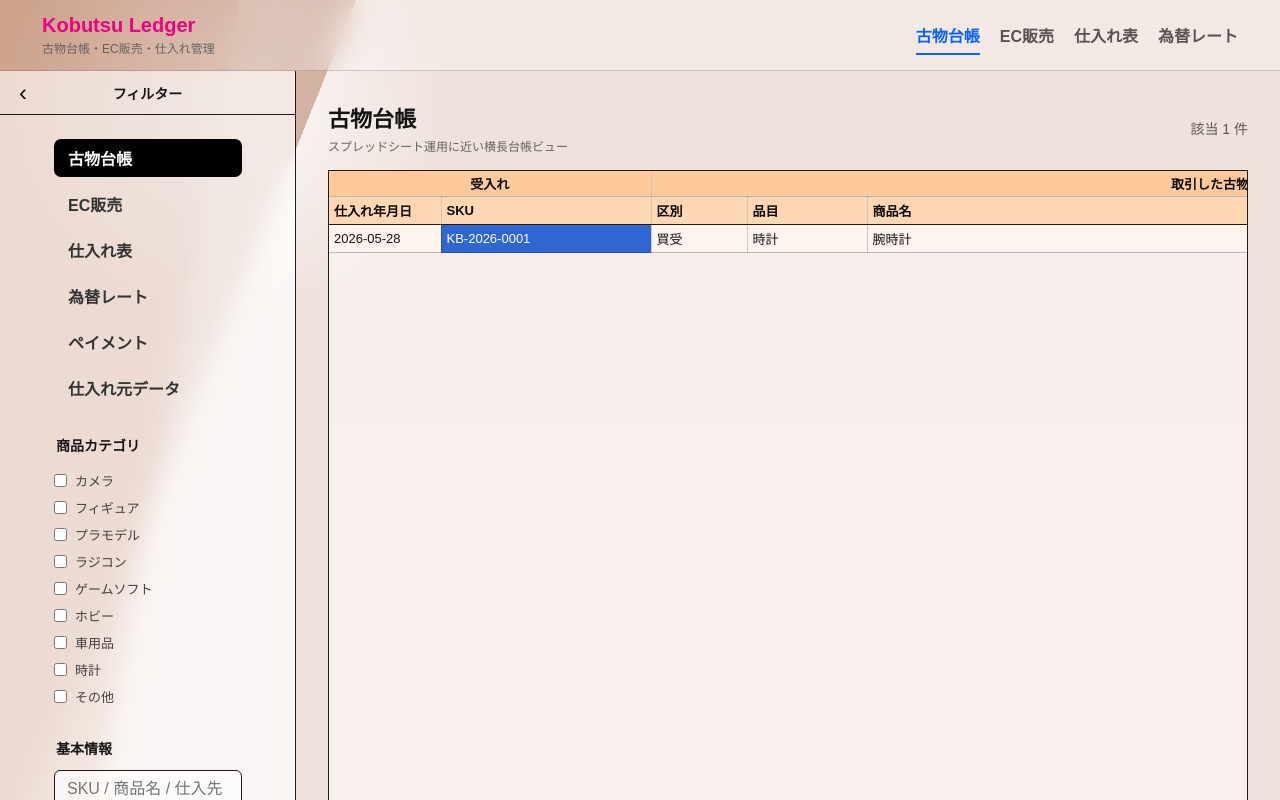
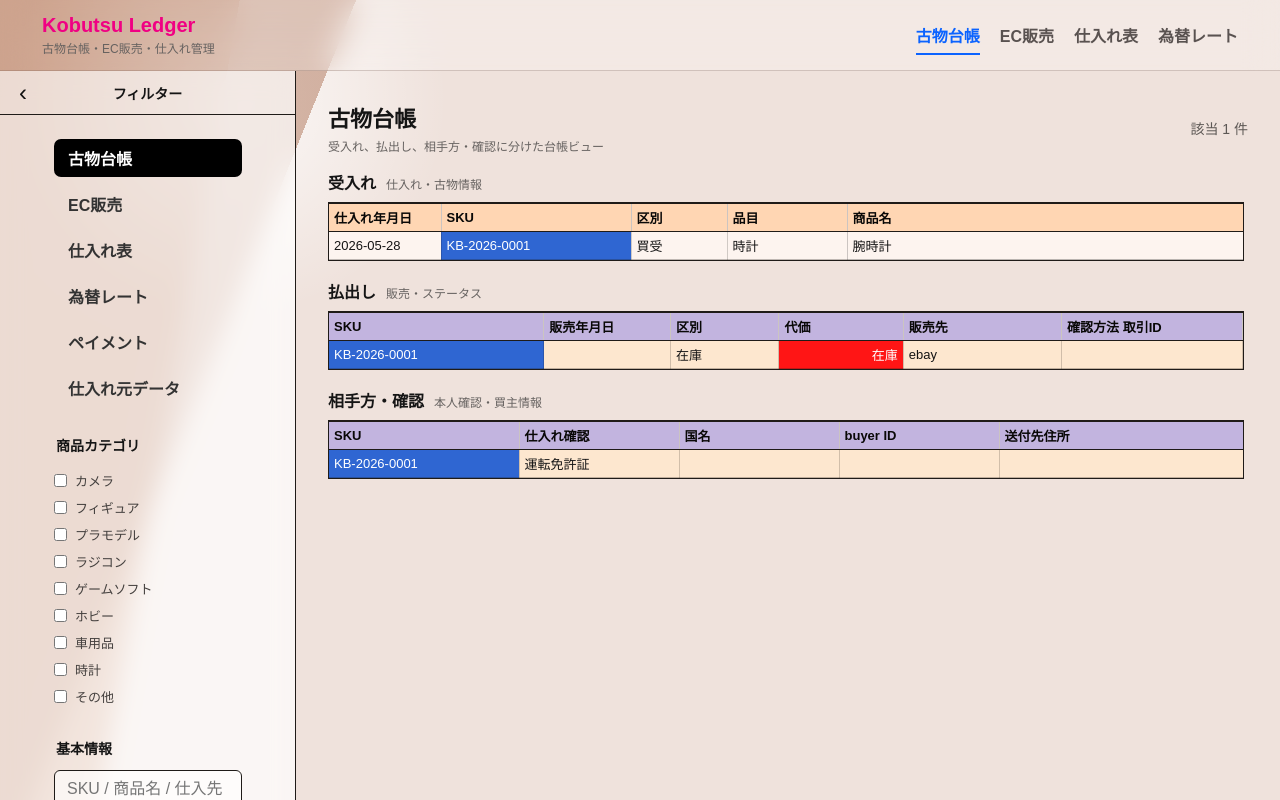
Before and after one commit to muu-ima/muu-ledger-system, a Next.js app in the folder frontend/: page / in a window 1280 px wide. Shown: the top 800 px of the page. Built offline with nearby package versions, Linux system fonts and the light colour scheme; no server answers.

Commit message:
Split ledger view into sections

```diff
--- a/frontend/app/components/LedgerWorkspace.tsx
+++ b/frontend/app/components/LedgerWorkspace.tsx
@@ -175,13 +175,19 @@ export default function LedgerWorkspace({ items }: { items: LedgerItem[] }) {
           <section className="ledgerTop">
             <div>
               <h1>{activeTab}</h1>
-              <p>スプレッドシート運用に近い横長台帳ビュー</p>
+              <p>受入れ、払出し、相手方・確認に分けた台帳ビュー</p>
             </div>
             <div className="resultCount">該当 {visibleItems.length} 件</div>
           </section>
 
+          <div className="ledgerSections">
+            <section className="ledgerSection">
+              <div className="sectionTitle">
+                <h2>受入れ</h2>
+                <span>仕入れ・古物情報</span>
+              </div>
               <div className="ledgerTableFrame">
-            <table className="ledgerGrid">
+                <table className="ledgerGrid intakeGrid">
                   <colgroup>
                     <col className="dateCol" />
                     <col className="skuCol" />
@@ -191,24 +197,8 @@ export default function LedgerWorkspace({ items }: { items: LedgerItem[] }) {
                     <col className="qtyCol" />
                     <col className="moneyCol" />
                     <col className="sourceCol" />
-                <col className="verifyCol" />
-                <col className="dateCol" />
-                <col className="typeCol" />
-                <col className="moneyCol" />
-                <col className="sourceCol" />
-                <col className="verifyCol" />
-                <col className="buyerCol" />
-                <col className="buyerCol" />
-                <col className="addressCol" />
                   </colgroup>
                   <thead>
-                <tr className="groupRow">
-                  <th colSpan={2}>受入れ</th>
-                  <th colSpan={5}>取引した古物</th>
-                  <th colSpan={2}>取引きの相手方</th>
-                  <th colSpan={4}>払出し</th>
-                  <th colSpan={4}>取引きの相手方</th>
-                </tr>
                     <tr className="headerRow">
                       <th>仕入れ年月日</th>
                       <th>SKU</th>
@@ -217,32 +207,58 @@ export default function LedgerWorkspace({ items }: { items: LedgerItem[] }) {
                       <th>商品名</th>
                       <th>数量</th>
                       <th>代価</th>
-                  <th>区分</th>
-                  <th>確認方法 取引ID</th>
+                      <th>仕入れ先</th>
+                    </tr>
+                  </thead>
+                  <tbody>
+                    {visibleItems.map((item, index) => (
+                      <tr key={item.id}>
+                        <td>{item.acquiredAt || (index % 5 === 0 ? "在庫" : "")}</td>
+                        <td className="selectedCell">{item.managementNo}</td>
+                        <td>買受</td>
+                        <td>{item.category}</td>
+                        <td className="nameCell">{item.itemName}</td>
+                        <td className="numberCell">1</td>
+                        <td className="numberCell">{formatYen(item.purchasePrice)}</td>
+                        <td>{item.acquiredFrom}</td>
+                      </tr>
+                    ))}
+                  </tbody>
+                </table>
+              </div>
+            </section>
+
+            <section className="ledgerSection">
+              <div className="sectionTitle">
+                <h2>払出し</h2>
+                <span>販売・ステータス</span>
+              </div>
+              <div className="ledgerTableFrame">
+                <table className="ledgerGrid payoutGrid">
+                  <colgroup>
+                    <col className="skuCol" />
+                    <col className="dateCol" />
+                    <col className="typeCol" />
+                    <col className="moneyCol" />
+                    <col className="sourceCol" />
+                    <col className="verifyCol" />
+                  </colgroup>
+                  <thead>
+                    <tr className="headerRow">
+                      <th>SKU</th>
                       <th>販売年月日</th>
                       <th>区別</th>
                       <th>代価</th>
                       <th>販売先</th>
                       <th>確認方法 取引ID</th>
-                  <th>国名</th>
-                  <th>buyer ID</th>
-                  <th>送付先住所</th>
                     </tr>
                   </thead>
                   <tbody>
-                {visibleItems.map((item, index) => {
+                    {visibleItems.map((item) => {
                       const sold = item.status === "sold" || Boolean(item.soldAt);
                       return (
                         <tr key={item.id}>
-                      <td>{item.acquiredAt || (index % 5 === 0 ? "在庫" : "")}</td>
                           <td className="selectedCell">{item.managementNo}</td>
-                      <td>{sold ? "買受" : "買受"}</td>
-                      <td>{item.category}</td>
-                      <td className="nameCell">{item.itemName}</td>
-                      <td className="numberCell">1</td>
-                      <td className="numberCell">{formatYen(item.purchasePrice)}</td>
-                      <td>{item.acquiredFrom}</td>
-                      <td>{item.sellerIdentification}</td>
                           <td>{item.soldAt}</td>
                           <td>{sold ? "売却" : statusLabel[item.status]}</td>
                           <td className={sold ? "numberCell selectedCell" : "warningCell"}>
@@ -250,6 +266,44 @@ export default function LedgerWorkspace({ items }: { items: LedgerItem[] }) {
                           </td>
                           <td>{item.soldTo || "ebay"}</td>
                           <td>{sold ? item.managementNo.replaceAll("_", "") : ""}</td>
+                        </tr>
+                      );
+                    })}
+                  </tbody>
+                </table>
+              </div>
+            </section>
+
+            <section className="ledgerSection">
+              <div className="sectionTitle">
+                <h2>相手方・確認</h2>
+                <span>本人確認・買主情報</span>
+              </div>
+              <div className="ledgerTableFrame">
+                <table className="ledgerGrid partyGrid">
+                  <colgroup>
+                    <col className="skuCol" />
+                    <col className="verifyCol" />
+                    <col className="buyerCol" />
+                    <col className="buyerCol" />
+                    <col className="addressCol" />
+                  </colgroup>
+                  <thead>
+                    <tr className="headerRow">
+                      <th>SKU</th>
+                      <th>仕入れ確認</th>
+                      <th>国名</th>
+                      <th>buyer ID</th>
+                      <th>送付先住所</th>
+                    </tr>
+                  </thead>
+                  <tbody>
+                    {visibleItems.map((item) => {
+                      const sold = item.status === "sold" || Boolean(item.soldAt);
+                      return (
+                        <tr key={item.id}>
+                          <td className="selectedCell">{item.managementNo}</td>
+                          <td>{item.sellerIdentification}</td>
                           <td>{sold ? "アメリカ" : ""}</td>
                           <td>{sold ? "buyer_sample" : ""}</td>
                           <td>{sold ? "Sample address, city, country" : ""}</td>
@@ -259,6 +313,8 @@ export default function LedgerWorkspace({ items }: { items: LedgerItem[] }) {
                   </tbody>
                 </table>
               </div>
+            </section>
+          </div>
         </main>
       </div>
     </div>
--- a/frontend/app/globals.css
+++ b/frontend/app/globals.css
@@ -278,9 +278,38 @@ fieldset input:not([type="checkbox"]) {
   font-size: 14px;
 }
 
+.ledgerSections {
+  flex: 1;
+  min-height: 0;
+  display: flex;
+  flex-direction: column;
+  gap: 18px;
+  overflow: auto;
+  padding-right: 4px;
+}
+
+.ledgerSection {
+  min-height: 0;
+}
+
+.sectionTitle {
+  display: flex;
+  align-items: baseline;
+  gap: 10px;
+  margin-bottom: 8px;
+}
+
+.sectionTitle h2 {
+  margin: 0;
+  font-size: 16px;
+}
+
+.sectionTitle span {
+  color: var(--muted);
+  font-size: 12px;
+}
+
 .ledgerTableFrame {
-  flex: 1;
-  min-height: 560px;
   border: 1px solid var(--line);
   background: rgba(255, 255, 255, 0.46);
   overflow: auto;
@@ -312,27 +341,16 @@ fieldset input:not([type="checkbox"]) {
   font-weight: 800;
 }
 
-.groupRow th {
+.headerRow th {
   top: 0;
-  height: 24px;
-  background: var(--orange);
-  text-align: center;
-}
-
-.groupRow th:nth-child(4),
-.groupRow th:nth-child(5) {
-  background: var(--purple);
-}
-
-.headerRow th {
-  top: 24px;
   height: 28px;
   background: #ffd6b3;
   border-top: 1px solid var(--line);
   border-bottom: 1px solid var(--line);
 }
 
-.headerRow th:nth-child(n + 14) {
+.payoutGrid .headerRow th,
+.partyGrid .headerRow th {
   background: #c2b4df;
 }
 
@@ -344,7 +362,8 @@ fieldset input:not([type="checkbox"]) {
   background: rgba(255, 245, 240, 0.72);
 }
 
-.ledgerGrid tbody td:nth-child(n + 14) {
+.payoutGrid tbody td,
+.partyGrid tbody td {
   background: rgba(255, 228, 199, 0.78);
 }
 
@@ -375,7 +394,7 @@ fieldset input:not([type="checkbox"]) {
 }
 
 .skuCol {
-  width: 210px;
+  width: 190px;
 }
 
 .typeCol {
@@ -387,7 +406,7 @@ fieldset input:not([type="checkbox"]) {
 }
 
 .nameCol {
-  width: 720px;
+  width: 420px;
 }
 
 .qtyCol {
@@ -399,7 +418,7 @@ fieldset input:not([type="checkbox"]) {
 }
 
 .sourceCol {
-  width: 150px;
+  width: 140px;
 }
 
 .verifyCol {
@@ -411,7 +430,7 @@ fieldset input:not([type="checkbox"]) {
 }
 
 .addressCol {
-  width: 420px;
+  width: 360px;
 }
 
 @media (max-width: 900px) {
```
Lines whose indentation alone changed are shown as unchanged.
